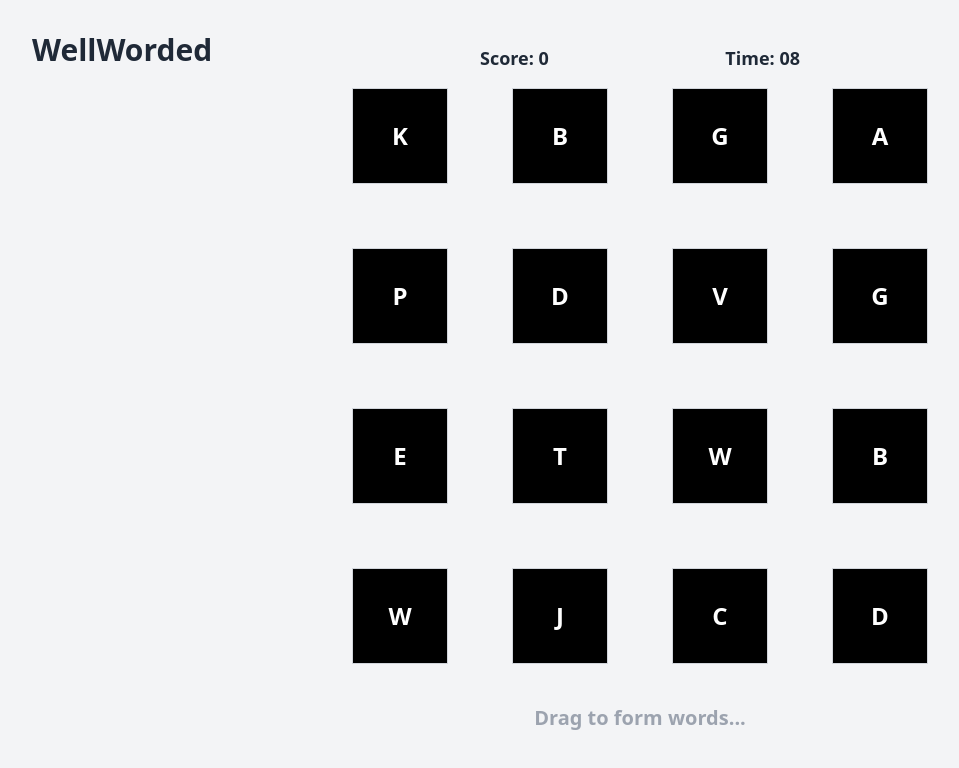
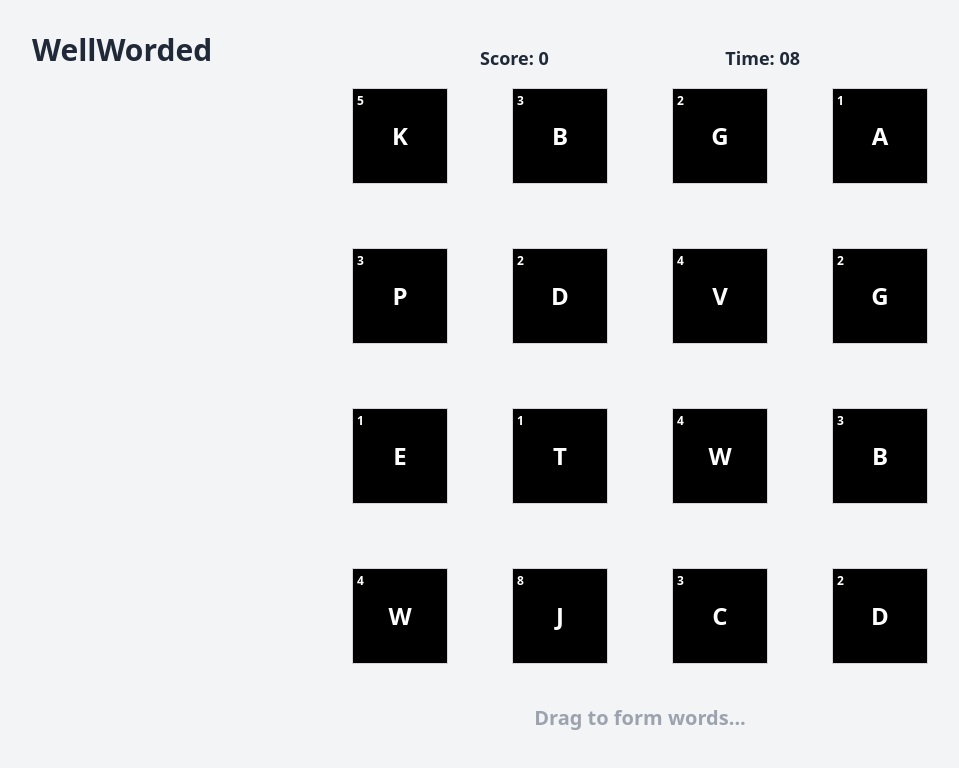
Before and after one commit to Stendahlan/javascript_word_game, a React (Vite) app: page / in a window 1280 px wide. Both pictures are taken after a click on the button "Start". Shown: the top 768 px of the page, without its empty margins (0-959 px from the left). Built offline with nearby package versions, Linux system fonts and the light colour scheme.

Commit message:
Add letter scores to each tile

```diff
--- a/src/GameGrid.jsx
+++ b/src/GameGrid.jsx
@@ -1,6 +1,7 @@
 import React from 'react';
 import { useGridInteraction } from './useGridInteraction';
 import { useDictionary } from './useDictionary';
+import { getLetterScore } from './logic';
 
 function GameGrid({ letters, gameStarted, onWordChange }) {
 
@@ -31,13 +32,20 @@ function GameGrid({ letters, gameStarted, onWordChange }) {
                 <div
                     key={i}
                     className={`
-                        w-24 h-24 border border-gray-300 flex items-center justify-center
+                        w-24 h-24 border border-gray-300 flex items-center justify-center relative
                         ${highlightedSquares.has(i) ? 'bg-blue-500' : 'bg-black'}
                         transition-colors duration-100 ease-in-out cursor-pointer
                     `}
                     onMouseDown={() => handleMouseDown(i)}
                     onMouseEnter={() => handleMouseEnter(i)}
                 >
+                    {/* Letter score in upper left corner */}
+                    {gameStarted && (
+                        <span className="absolute top-1 left-1 text-white text-xs font-bold">
+                            {getLetterScore(letter)}
+                        </span>
+                    )}
+                    {/* Main letter */}
                     <span className="text-white text-2xl font-bold select-none">
                         {letter}
                     </span>
--- a/src/app.jsx
+++ b/src/app.jsx
@@ -65,6 +65,7 @@ function App() {
                         {/* 4X4 Grid component */}
                         <GameGrid
                             letters={letters}
+                            gameStarted={gameStarted}
                             onWordChange={handleWordChange}
                         />
 
--- a/src/logic.js
+++ b/src/logic.js
@@ -6,3 +6,12 @@ export const generateRandomLetter = () => {
 export const generateLettersGrid = () => {
     return Array.from({ length: 16 }, () => generateRandomLetter());
 };
+
+export const getLetterScore = (letter) => {
+    const scores = {
+        'A': 1, 'B': 3, 'C': 3, 'D': 2, 'E': 1, 'F': 4, 'G': 2, 'H': 4, 'I': 1,
+        'J': 8, 'K': 5, 'L': 1, 'M': 3, 'N': 1, 'O': 1, 'P': 3, 'Q': 10, 'R': 1,
+        'S': 1, 'T': 1, 'U': 1, 'V': 4, 'W': 4, 'X': 8, 'Y': 4, 'Z': 10
+    };
+    return scores[letter.toUpperCase()] || 0;
+};
--- a/src/useGridInteraction.js
+++ b/src/useGridInteraction.js
@@ -72,9 +72,6 @@ export const useGridInteraction = (gridSize = 16, onWordComplete) => {
     // when mouse button is released anywhere
     const handleMouseUp = useCallback(() => {
         if (isDragging && currWord.length > 0) {
-            // Store the completed word before clearing
-            setPreviousWord([...currWord]);
-
             // Call the completion callback if provided
             if (onWordComplete) {
                 onWordComplete([...currWord]);
@@ -93,7 +90,7 @@ export const useGridInteraction = (gridSize = 16, onWordComplete) => {
         return () => {
             document.removeEventListener('mouseup', handleMouseUp);
         };
-    }, []);
+    }, [handleMouseUp]);
 
     return {
         highlightedSquares,
```
Also changed, not shown: 1 other file (tests, documents, lock files or other folders).
